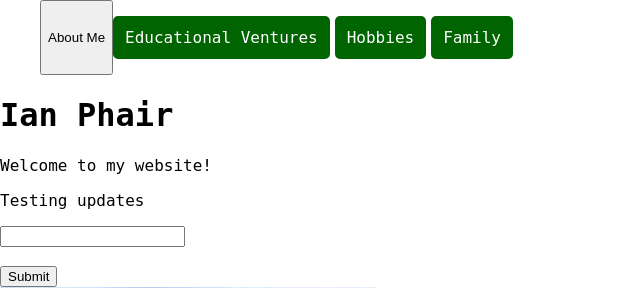
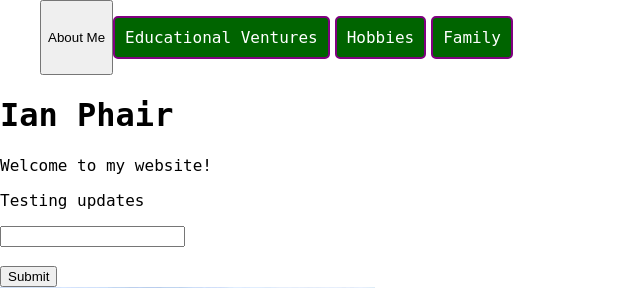
Before and after one commit to DJ-Yokwe/dj-yokwe.github.io, a PHP site: page / in a window 1280 px wide. Shown: the top 288 px of the page, without its empty margins (0-640 px from the left). Run offline with PHP 8.4, Linux system fonts and the light colour scheme.

Commit message:
Update index.css

```diff
--- a/index.css
+++ b/index.css
@@ -14,7 +14,7 @@ body {
   padding: 10px;
   color: white;
   background-color: darkgreen;
-  border: 2px solid darkgreen;
+  border: 2px solid purple;
   margin-right: 5px;
   border-radius: 5px;
 }
```
